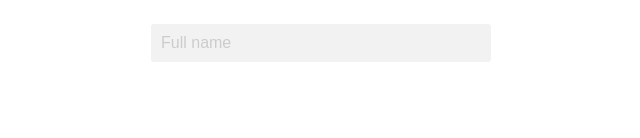
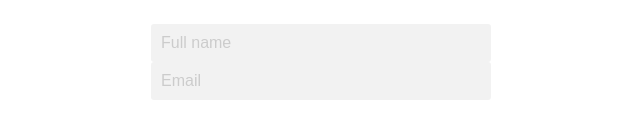
Before and after one commit to crishellco/vuelidate--form-group, a Vue app: page / in a window 1280 px wide. Shown: the part 356-494 px from the top of the page, without its empty margins (319-959 px from the left). Built offline with nearby package versions, Linux system fonts and the light colour scheme.

Commit message:
Update Form.vue

```diff
--- a/src/components/Form.vue
+++ b/src/components/Form.vue
@@ -1,9 +1,27 @@
 <template>
   <section>
-    <form-group :validations="$v.name">
+    <form-group :validations="$v.name" class="form-group">
       <div slot-scope="{ errors, invalid }">
         <div>
-          <input v-model="$v.name.$model" type="text" :class="{invalid}" placeholder="Full name">
+          <input
+            v-model="$v.name.$model"
+            type="text"
+            :class="{ invalid }"
+            placeholder="Full name"
+          />
+        </div>
+        <span v-for="error in errors" class="error">{{ error }}</span>
+      </div>
+    </form-group>
+    <form-group :validations="$v.email" class="form-group">
+      <div slot-scope="{ errors, invalid }">
+        <div>
+          <input
+            v-model="$v.email.$model"
+            type="email"
+            :class="{ invalid }"
+            placeholder="Email"
+          />
         </div>
         <span v-for="error in errors" class="error">{{ error }}</span>
       </div>
@@ -12,7 +30,7 @@
 </template>
 
 <script>
-import { helpers, required, minLength } from "vuelidate/lib/validators";
+import { email, helpers, required, minLength } from "vuelidate/lib/validators";
 
 import FormGroup from "./FormGroup";
 
@@ -20,12 +38,13 @@ const alpha = helpers.regex("alpha", /^[a-zA-Z\s]*$/);
 
 export default {
   components: {
-    FormGroup
+    FormGroup,
   },
 
   data() {
     return {
-      name: ""
+      email: "",
+      name: "",
     };
   },
 
@@ -33,8 +52,12 @@ export default {
     name: {
       alpha,
       minLength: minLength(10),
-      required
+      required,
+    },
+    email: {
+      email,
+      required,
     }
-  }
+  },
 };
 </script>
```
